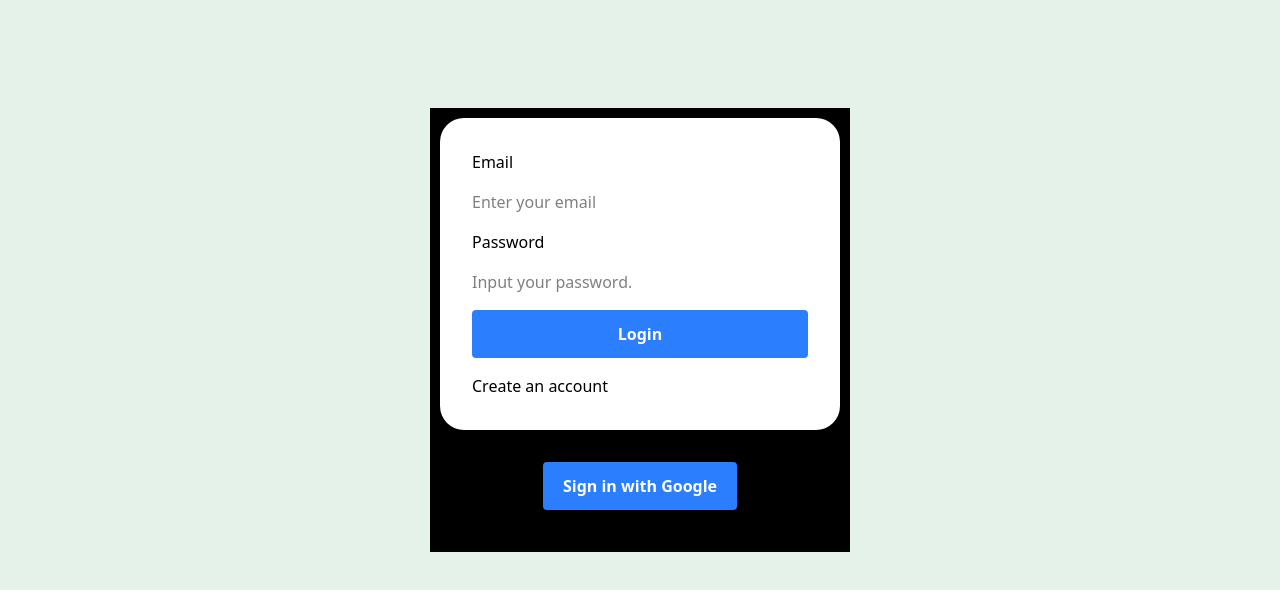
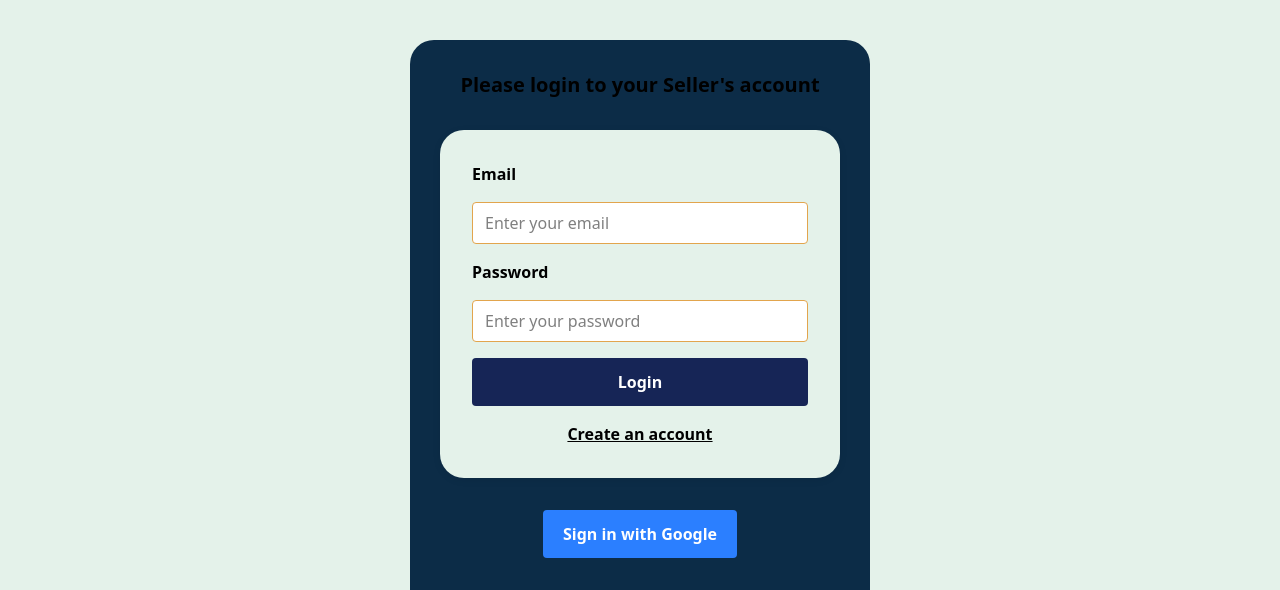
Before and after one commit to bcadolf/wdd430-team4, a Next.js app in the folder handcrafted-haven/: page /login in a window 1280 px wide. Shown: the part 210-800 px from the top of the page. Built offline with nearby package versions, Linux system fonts and the light colour scheme; no server answers; the database is empty.

Commit message:
made login and create-account pages more cohesive looking -mm

```diff
--- a/handcrafted-haven/src/app/ui/create-account.tsx
+++ b/handcrafted-haven/src/app/ui/create-account.tsx
@@ -104,7 +104,7 @@ export default function CreateSellerForm() {
         justifyContent: 'center',
         background: '#0c2c47',
         borderRadius: '24px',
-        padding: '10px',
+        padding: '25px',
       }}
     >
       <form
@@ -258,7 +258,7 @@ export default function CreateSellerForm() {
         </small>
 
         <button
-          className='bg-blue-950 text-white rounded px-5 py-3 font-bold hover:bg-blue-700 transition-colors cursor-pointer'
+          className='bg-blue-950 text-white rounded px-5 py-3 font-bold hover:bg-blue-900 transition-colors cursor-pointer'
           type='submit'
         >
           Create Account
--- a/handcrafted-haven/src/app/ui/login-form.tsx
+++ b/handcrafted-haven/src/app/ui/login-form.tsx
@@ -48,14 +48,18 @@ export default function LoginForm() {
         flexDirection: 'column',
         alignItems: 'center',
         justifyContent: 'center',
-        background: 'black',
-        padding: '10px',
+        background: '#0c2c47',
+        borderRadius: "24px",
+        padding: '30px',
       }}
     >
+      <h2 style={{paddingBottom: '30px', fontWeight: 'bold',  fontSize: '1.25rem'}}>
+        Please login to your Seller's account
+      </h2>
       <form
         onSubmit={handleLogin}
         style={{
-          background: 'white',
+          background: '#e4f2ea',
           padding: '2rem',
           borderRadius: '24px',
           boxShadow: '0 2px 8px rgba(0,0,0,0.07)',
@@ -68,30 +72,54 @@ export default function LoginForm() {
           color: 'black',
         }}
       >
-        <label htmlFor='email'>Email</label>
+        <label htmlFor='email' style={{ fontWeight: 'bold' }}>Email</label>
         <input
           type='email'
           placeholder='Enter your email'
           value={email}
           onChange={(e) => setEmail(e.target.value)}
           disabled={loading}
+          style={{
+            border: '1px solid #e2a54d',
+            borderRadius: '4px',
+            padding: '8px 12px',
+            background: 'white',
+          }}
         />
-        <label htmlFor='password'>Password</label>
+        <label htmlFor='password' style={{ fontWeight: 'bold' }}>Password</label>
         <input
           type='password'
-          placeholder='Input your password.'
+          placeholder='Enter your password'
           value={password}
           onChange={(e) => setPassword(e.target.value)}
           disabled={loading}
+          style={{
+            border: '1px solid #e2a54d',
+            borderRadius: '4px',
+            padding: '8px 12px',
+            background: 'white',
+          }}
         />
         <button
-          className='bg-blue-500 text-white rounded px-5 py-3 font-bold hover:bg-blue-700 transition-colors cursor-pointer'
+          className='bg-blue-950 text-white rounded px-5 py-3 font-bold hover:bg-blue-900 transition-colors cursor-pointer'
           type='submit'
           disabled={loading}
         >
           {loading ? 'Logging in... ' : 'Login'}
         </button>
-        <Link href='/create-account' className='text-blue-500 hover:underline'>
+        <Link
+          href='/create-account'
+          className='text-blue-500 hover:text-red-500'
+          style={{
+            fontWeight: 'bold',
+            textDecoration: 'underline',
+            textAlign: 'center',
+            transition: 'color 0.2s ease'
+          }}
+          onMouseEnter={(e) => e.currentTarget.style.color = '#2d5652'}
+          onMouseLeave={(e) => e.currentTarget.style.color = 'black'}
+          >
+
           Create an account
         </Link>
         {error && <div style={{ color: 'red' }}>{error}</div>}
```
